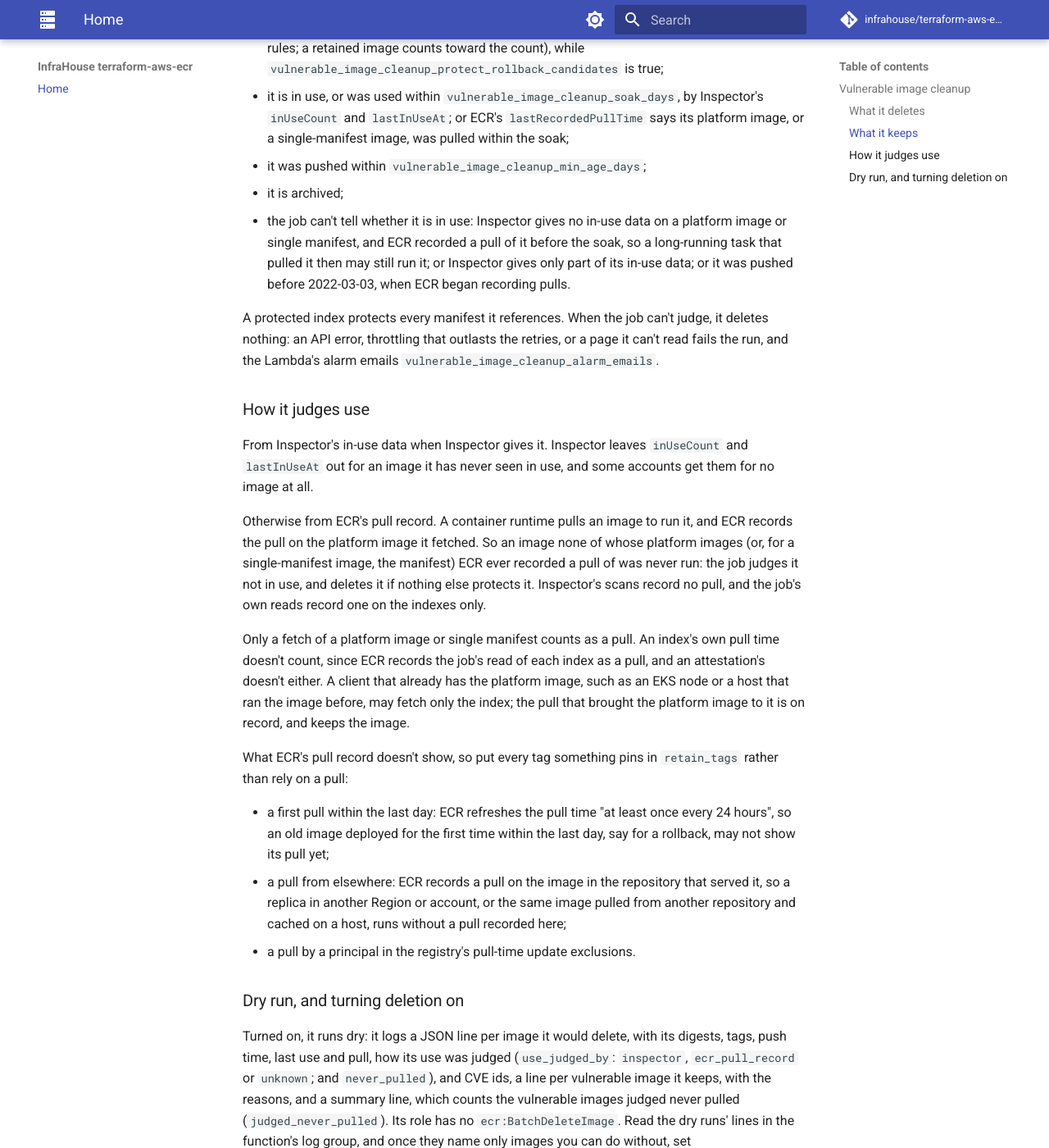
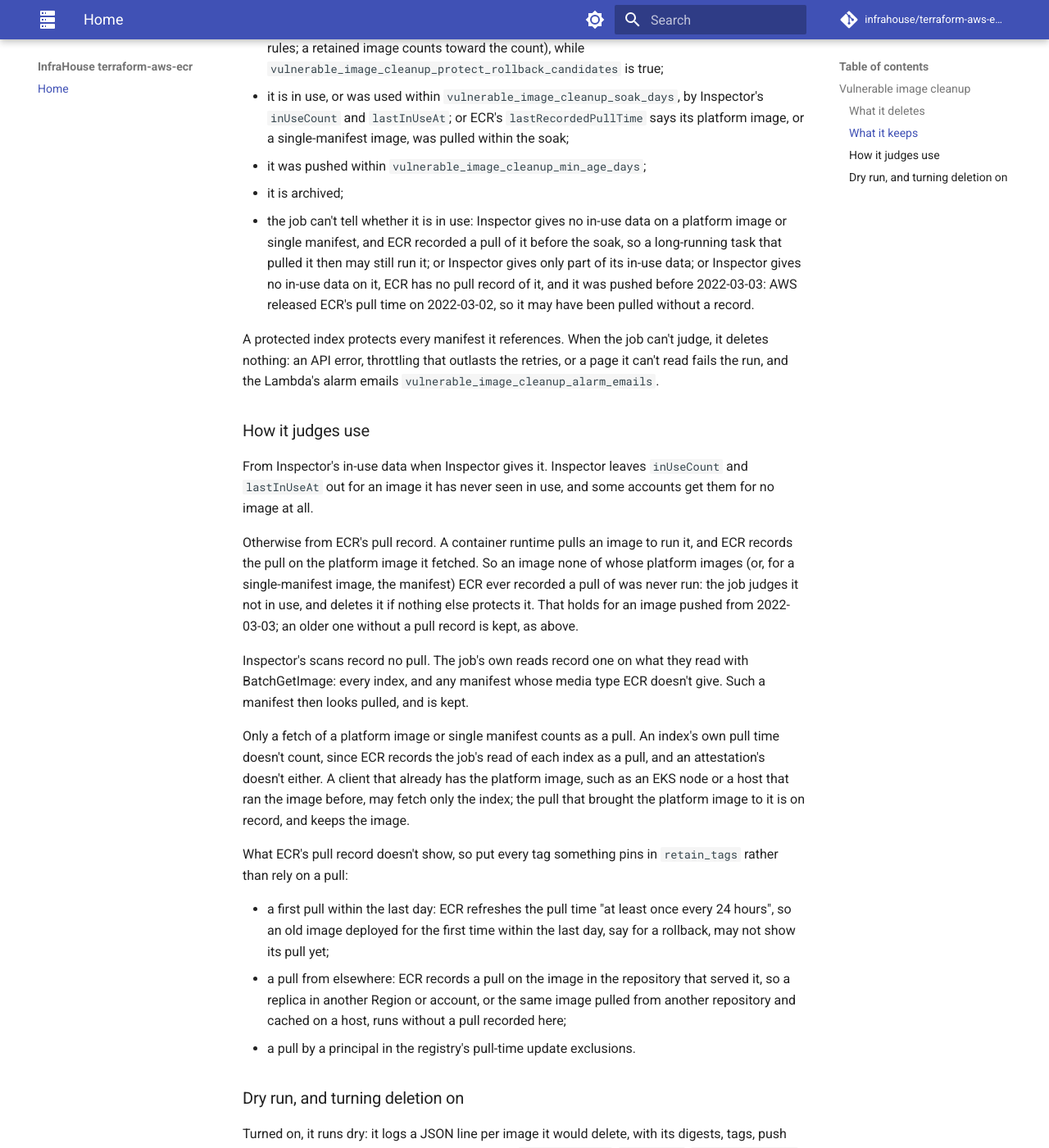
Before and after one commit to infrahouse/terraform-aws-ecr, an MkDocs documentation site: the page built from docs/index.md, in a window 1280 px wide and 1400 px high, scrolled down 923 px. Shown: the whole window at 82% size. Built offline with MkDocs 1.6.1 and Material for MkDocs 9.7.7, drawn with Linux system fonts in a browser that asks for light colours; comment, search, counter and statistics services are not loaded.

Commit message:
docs: state the never-pulled rule's conditions, the pull time's date, and the job's reads
The pre-2022-03-03 exception applies to an image without Inspector's
in-use data and without a pull record; with Inspector's data, Inspector
judges it. And the date is AWS's release of ECR's lastRecordedPullTime,
which the source shows, not the start of recording, which it doesn't.

The job's own reads record a pull on every index and on any manifest
whose media type ECR doesn't give, not on the indexes only; such a
manifest then looks pulled, and is kept.

The enabled input's description and the "Otherwise from ECR's pull
record" paragraphs now say the rule holds without Inspector's data and
for images pushed from 2022-03-03.

Co-Authored-By: Claude Opus 5.5 <noreply@anthropic.com>

```diff
--- a/docs/index.md
+++ b/docs/index.md
@@ -37,7 +37,9 @@ An image is protected when any of these hold:
 - it is archived;
 - the job can't tell whether it is in use: Inspector gives no in-use data on a platform image or single manifest, and
   ECR recorded a pull of it before the soak, so a long-running task that pulled it then may still run it; or
-  Inspector gives only part of its in-use data; or it was pushed before 2022-03-03, when ECR began recording pulls.
+  Inspector gives only part of its in-use data; or Inspector gives no in-use data on it, ECR has no pull record of it,
+  and it was pushed before 2022-03-03: AWS released ECR's pull time on 2022-03-02, so it may have been pulled without
+  a record.
 
 A protected index protects every manifest it references. When the job can't judge, it deletes nothing: an API error,
 throttling that outlasts the retries, or a page it can't read fails the run, and the Lambda's alarm emails
@@ -51,7 +53,10 @@ image it has never seen in use, and some accounts get them for no image at all.
 Otherwise from ECR's pull record. A container runtime pulls an image to run it, and ECR records the pull on the
 platform image it fetched. So an image none of whose platform images (or, for a single-manifest image, the manifest)
 ECR ever recorded a pull of was never run: the job judges it not in use, and deletes it if nothing else protects it.
-Inspector's scans record no pull, and the job's own reads record one on the indexes only.
+That holds for an image pushed from 2022-03-03; an older one without a pull record is kept, as above.
+
+Inspector's scans record no pull. The job's own reads record one on what they read with BatchGetImage: every index,
+and any manifest whose media type ECR doesn't give. Such a manifest then looks pulled, and is kept.
 
 Only a fetch of a platform image or single manifest counts as a pull. An index's own pull time doesn't count, since
 ECR records the job's read of each index as a pull, and an attestation's doesn't either. A client that already has the
```
Also changed, not shown: README.md (+13 -6 lines), 3 other files.
